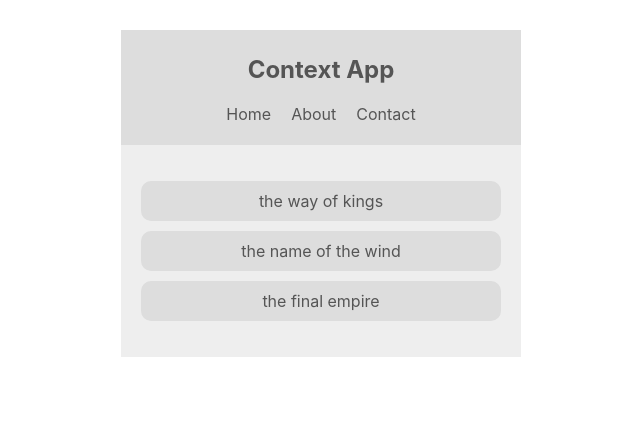
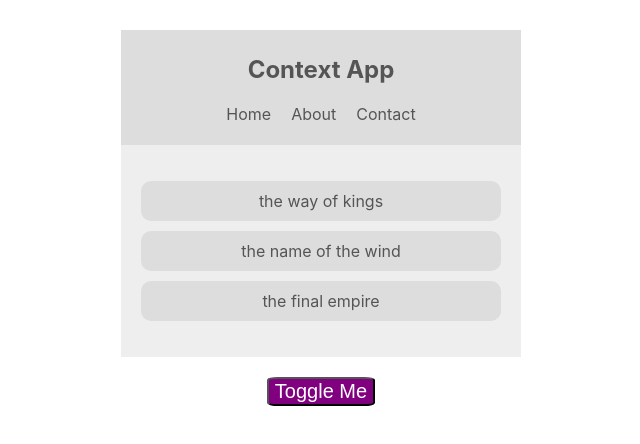
Before and after one commit to nurulusba/contextapp, a React (Create React App) app: page / in a window 1280 px wide. Shown: the top 444 px of the page, without its empty margins (319-959 px from the left). Built offline with nearby package versions, Linux system fonts and the light colour scheme.

Commit message:
update files

```diff
--- a/src/App.js
+++ b/src/App.js
@@ -2,13 +2,15 @@ import React from 'react';
 import Navbar from './components/Navbar';
 import BookList from './components/BookList';
 import ThemeContextProvider from './contexts/ThemeContext';
+import ToggleTheme from './components/ToggleTheme';
 
 function App() {
   return (
     <div className="App">
-      <ThemeContextProvider>
+    <ThemeContextProvider>
       <Navbar />
       <BookList />
+      <ToggleTheme />
       </ThemeContextProvider>
     </div>
   );
--- a/src/components/Navbar.js
+++ b/src/components/Navbar.js
@@ -2,13 +2,17 @@ import React, { Component } from 'react';
 import { ThemeContext } from '../contexts/ThemeContext';
 
 class Navbar extends Component {
-    static contextType = ThemeContext;
+   // static contextType = ThemeContext;
     render() {
-        console.log(this.context);
-        const { isLightTheme, light, dark } = this.context;
+   // console.log(this.context);
+        return (
+      <ThemeContext.Consumer>
+          {(context) => {
+
+        const { isLightTheme, light, dark } = context;
         const theme = isLightTheme ? light : dark;
 
-        return (
+              return(
             <nav style={{ background: theme.ui, color: theme.syntax}}>
                 <h1>Context App</h1>
                 <ul>
@@ -17,6 +21,9 @@ class Navbar extends Component {
                     <li>Contact</li>
                 </ul>
             </nav>
+              )
+          }}
+      </ThemeContext.Consumer>
         );
     }
 }
--- /dev/null
+++ b/src/components/ToggleTheme.js
@@ -0,0 +1,14 @@
+import React, { Component } from 'react';
+import { ThemeContext } from '../contexts/ThemeContext';
+
+class ToggleTheme extends Component {
+    static contextType = ThemeContext;
+    render() {
+        const { toggleTheme } = this.context;
+        return(
+        <button onClick={toggleTheme} style={{fontSize: '20px', color: 'white', background: 'purple', borderRadius: '10%'}}>Toggle Me</button>
+        );
+    }
+}
+
+export default ToggleTheme;
--- a/src/contexts/ThemeContext.js
+++ b/src/contexts/ThemeContext.js
@@ -16,11 +16,16 @@ class ThemeContextProvider extends Component {
             bg: '#555'
         }
     }
+
+    toggleTheme = () => {
+        this.setState({ isLightTheme: !this.state.isLightTheme});
+    }
+
     render() {
-        return(
-       <ThemeContext.Provider value={{...this.state}}>
-        {this.props.children}
-       </ThemeContext.Provider>
+        return (
+            <ThemeContext.Provider value={{...this.state, toggleTheme:this.toggleTheme}}>
+             {this.props.children}
+            </ThemeContext.Provider>
         );
     }
 }
```
